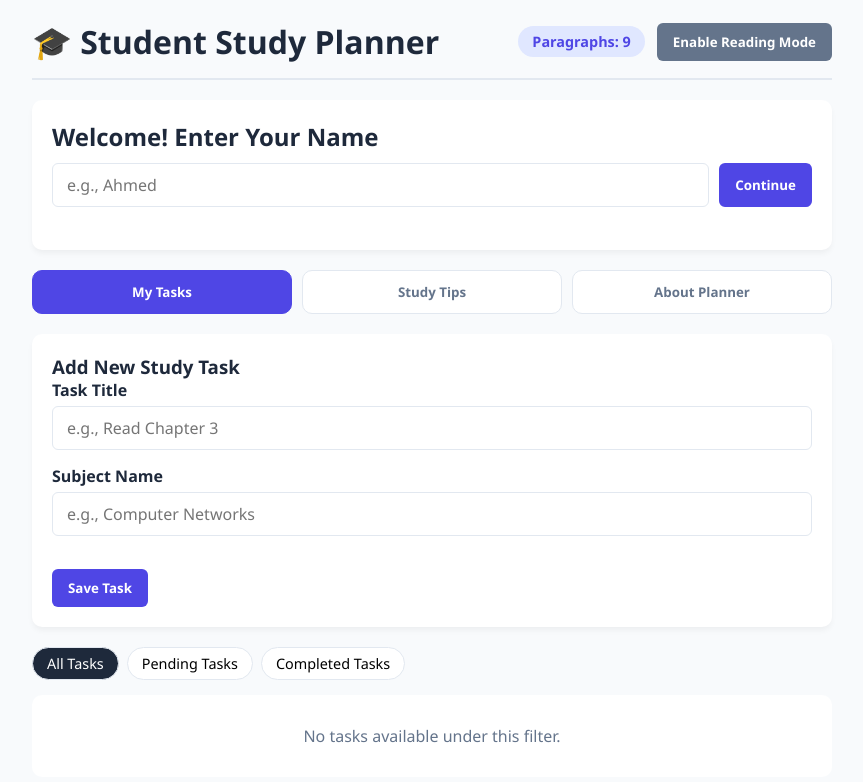
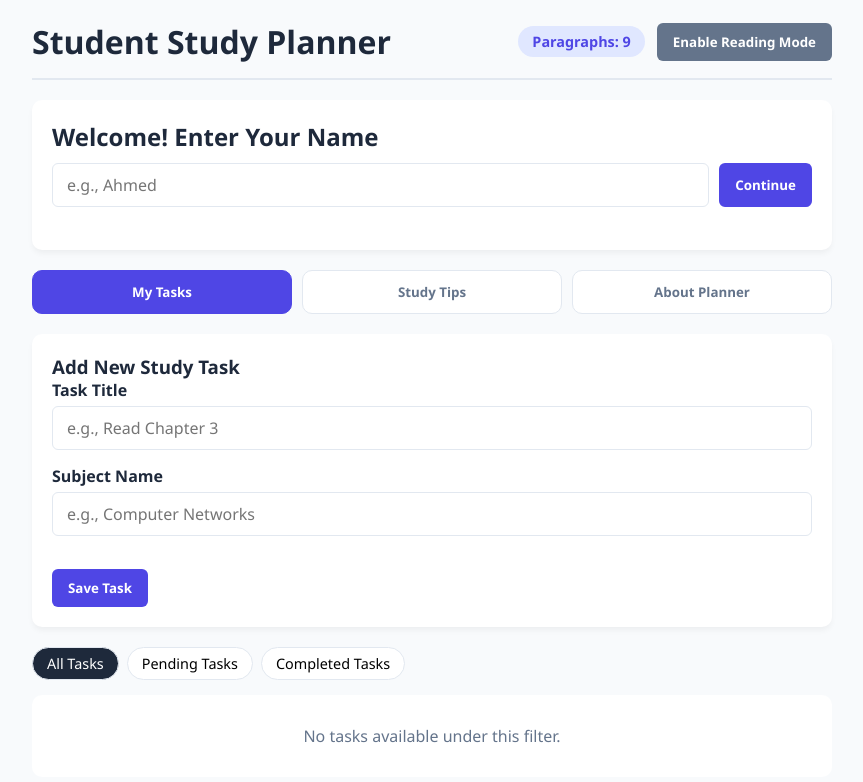
Before and after one commit to minahil-software-engr/student-study-planner, a plain HTML site: page index.html in a window 1280 px wide. Shown: the whole page, without its empty margins (208-1071 px from the left). Drawn offline with Linux system fonts and the light colour scheme.

Commit message:
Fix HTML encoding issues in index.html

```diff
--- a/index.html
+++ b/index.html
@@ -11,7 +11,7 @@
   <div class="app-container">
 
     <header class="app-header">
-      <h1>🎓 Student Study Planner</h1>
+      <h1>Student Study Planner</h1>
       <div class="header-controls">
         <span class="badge" id="para-count-badge">Paragraphs: 0</span>
         <button id="reading-mode-btn" class="btn btn-secondary">Enable Reading Mode</button>
```
